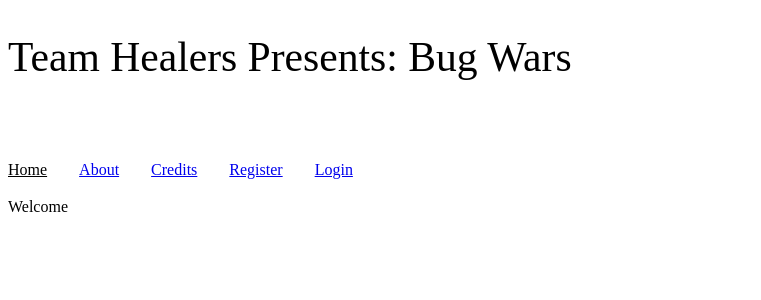
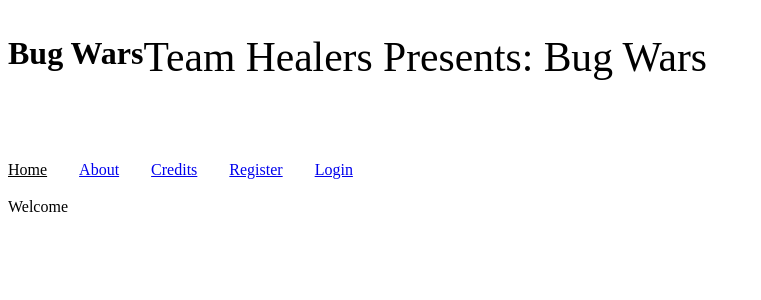
Before and after one commit to LauraJStevenson/bugwars-healer-frontend, a Vue app: page / in a window 1280 px wide. Shown: the top 300 px of the page, without its empty margins (0-761 px from the left). Built offline with nearby package versions, Linux system fonts and the light colour scheme; no server answers.

Commit message:
add header component and add to App.vue

```diff
--- a/src/App.vue
+++ b/src/App.vue
@@ -1,10 +1,12 @@
 <script setup lang="ts">
 import HelloWorld from './components/HelloWorld.vue';
+import Header from './components/Header.vue';
 </script>
 
 <template>
   <header>
     <div class="wrapper">
+      <Header />
       <HelloWorld msg="Team Healers Presents: Bug Wars" />
 
       <nav>
--- /dev/null
+++ b/src/components/Header.vue
@@ -0,0 +1,10 @@
+<script setup lang="ts"></script>
+
+<template>
+  <main>
+    <h1>Bug Wars</h1>
+  </main>
+</template>
+
+<style scoped>
+</style>
```
